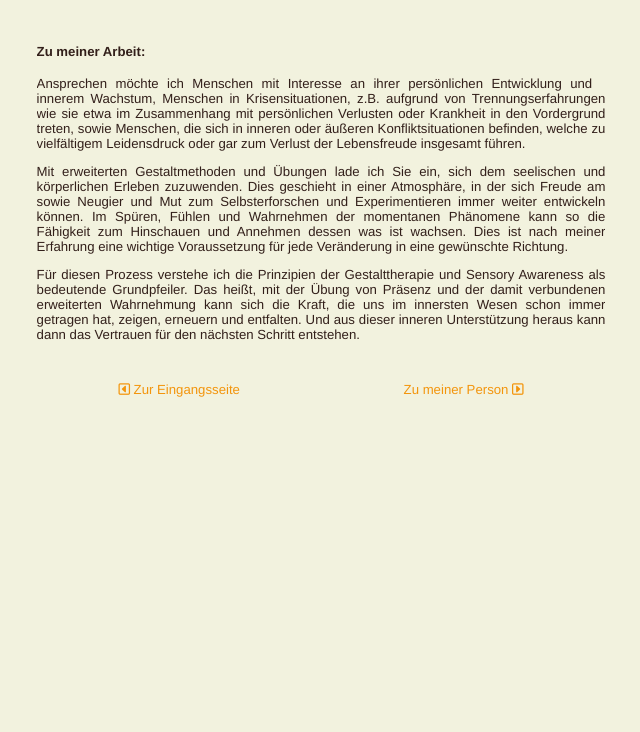
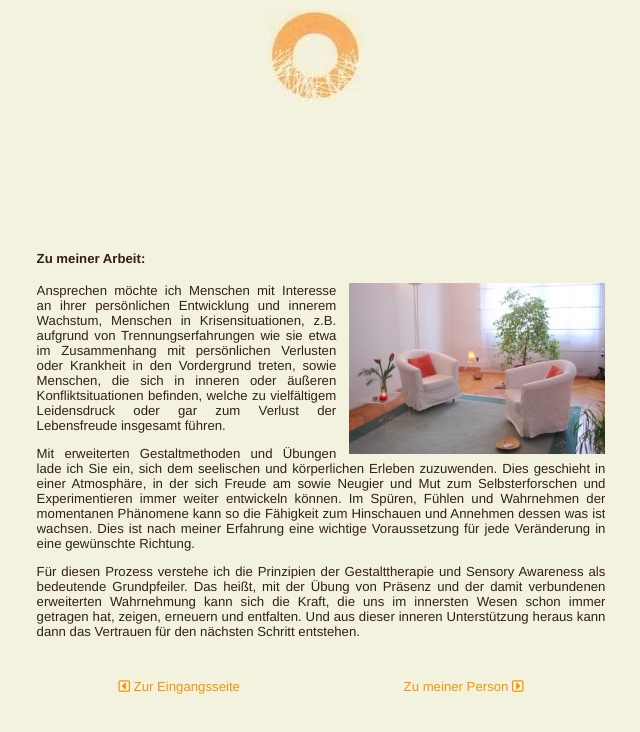
Before and after one commit to adelevett/website, a plain HTML site: page ZurArbeit.html in a window 1280 px wide. Shown: the whole page, without its empty margins (319-959 px from the left). Drawn offline with Linux system fonts and the light colour scheme.

Commit message:
Update ZurArbeit.html

```diff
--- a/ZurArbeit.html
+++ b/ZurArbeit.html
@@ -5,17 +5,17 @@
     <title>Zu meiner Arbeit</title>
     <link rel="icon"
           type="image/png"
-          href="./img/Capture.png">
+          href="./Capture.png">
     <link rel="stylesheet" href="styles.css">
     <script src="https://kit.fontawesome.com/f2ced81495.js" crossorigin="anonymous"></script>
   </head>
   <body>
       <header>
-      <img src="./img/Integrate.jpg" alt="">
+      <img src="./Integrate.jpg" alt="">
       </header>
           <section>
               <h4 align="left">Zu meiner Arbeit:</h4>
-                  <p><img class="floatimg" src="./img/Zimmer.jpg" alt="">Ansprechen m&ouml;chte ich Menschen mit Interesse an ihrer pers&ouml;nlichen Entwicklung und innerem Wachstum, Menschen in Krisensituationen, z.B. aufgrund von Trennungserfahrungen wie sie etwa im Zusammenhang mit pers&ouml;nlichen Verlusten oder Krankheit in den Vordergrund treten, sowie Menschen, die sich in inneren oder &auml;u&szlig;eren Konfliktsituationen befinden, welche zu vielf&auml;ltigem Leidensdruck oder gar zum Verlust der Lebensfreude insgesamt f&uuml;hren.</p>
+                  <p><img class="floatimg" src="./Zimmer.jpg" alt="">Ansprechen m&ouml;chte ich Menschen mit Interesse an ihrer pers&ouml;nlichen Entwicklung und innerem Wachstum, Menschen in Krisensituationen, z.B. aufgrund von Trennungserfahrungen wie sie etwa im Zusammenhang mit pers&ouml;nlichen Verlusten oder Krankheit in den Vordergrund treten, sowie Menschen, die sich in inneren oder &auml;u&szlig;eren Konfliktsituationen befinden, welche zu vielf&auml;ltigem Leidensdruck oder gar zum Verlust der Lebensfreude insgesamt f&uuml;hren.</p>
                   <p>Mit erweiterten Gestaltmethoden und &Uuml;bungen lade ich Sie ein, sich dem seelischen und k&ouml;rperlichen Erleben zuzuwenden. Dies geschieht in einer Atmosph&auml;re, in der sich Freude am sowie Neugier und Mut zum Selbsterforschen und Experimentieren immer weiter entwickeln k&ouml;nnen. Im Sp&uuml;ren, F&uuml;hlen und Wahrnehmen der momentanen Ph&auml;nomene kann so die F&auml;higkeit zum Hinschauen und Annehmen dessen was ist wachsen. Dies ist nach meiner Erfahrung eine wichtige Voraussetzung f&uuml;r jede Ver&auml;nderung in eine gew&uuml;nschte Richtung.</p>
                   <p> F&uuml;r diesen Prozess verstehe ich die Prinzipien der Gestalttherapie und Sensory Awareness als bedeutende Grundpfeiler. Das hei&szlig;t, mit der &Uuml;bung von Pr&auml;senz und der damit verbundenen erweiterten Wahrnehmung kann sich die Kraft, die uns im innersten Wesen schon immer getragen hat, zeigen, erneuern und entfalten. Und aus dieser inneren Unterst&uuml;tzung heraus kann dann das Vertrauen f&uuml;r den n&auml;chsten Schritt entstehen.</p>
           </section>
```
